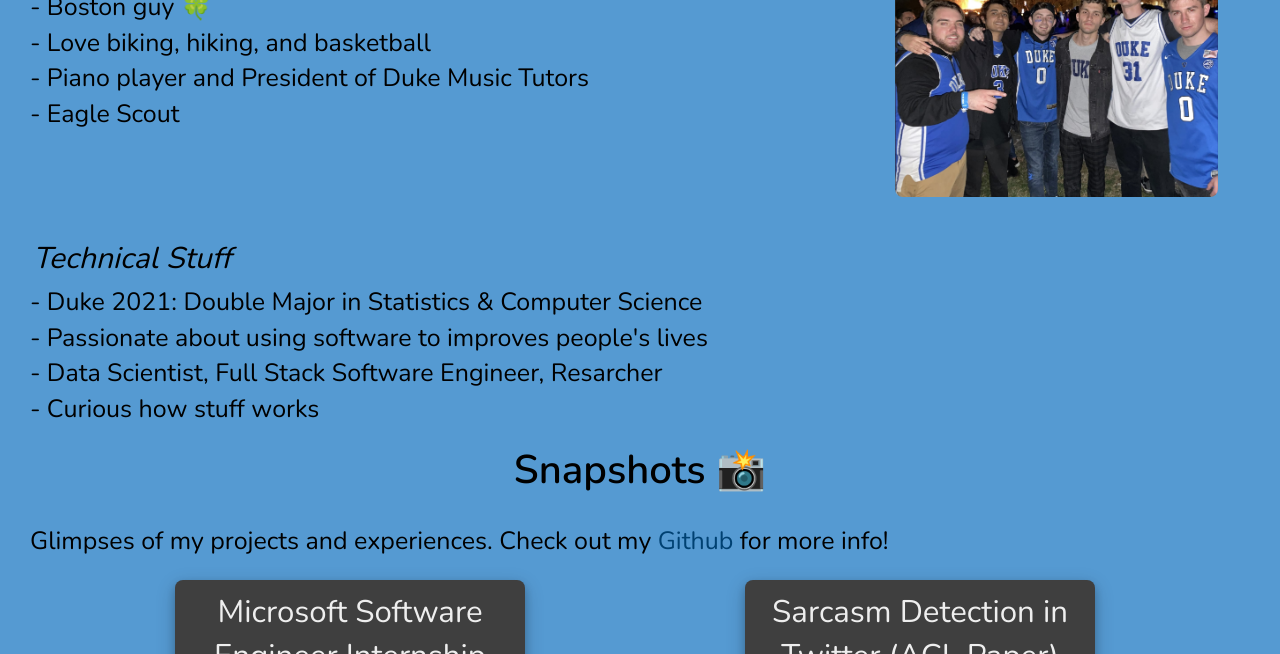
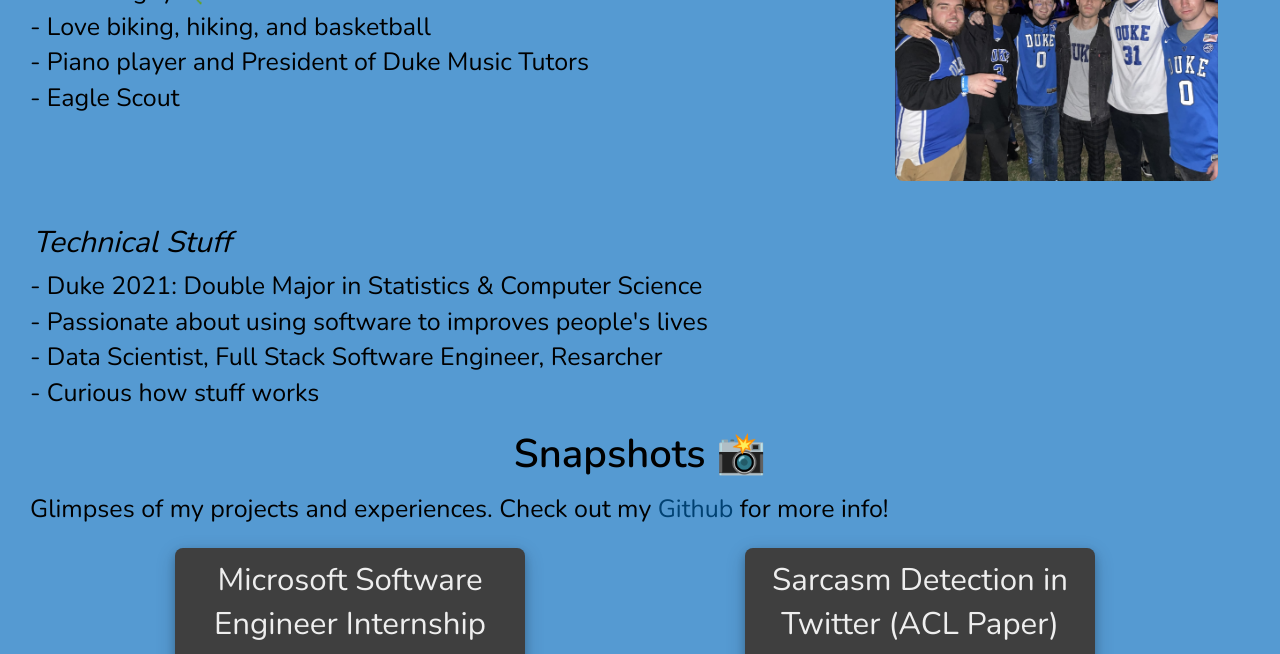
Before and after one commit to huntergregory/huntergregory.github.io, a plain HTML site: page index.html in a window 1280 px wide. Shown: the part 556-1210 px from the top of the page. Drawn offline with nearby package versions, Linux system fonts and the light colour scheme.

Commit message:
reduce bottom padding for about me

```diff
--- a/styles/style.css
+++ b/styles/style.css
@@ -23,7 +23,7 @@ body {
 h1 {
 	font-size: 1.6em;
 	font-weight: 600;
-	padding: 0.8em 0;
+	padding: 0.8em 0 0.4em 0;
 	margin: 0;
 }
 
```
